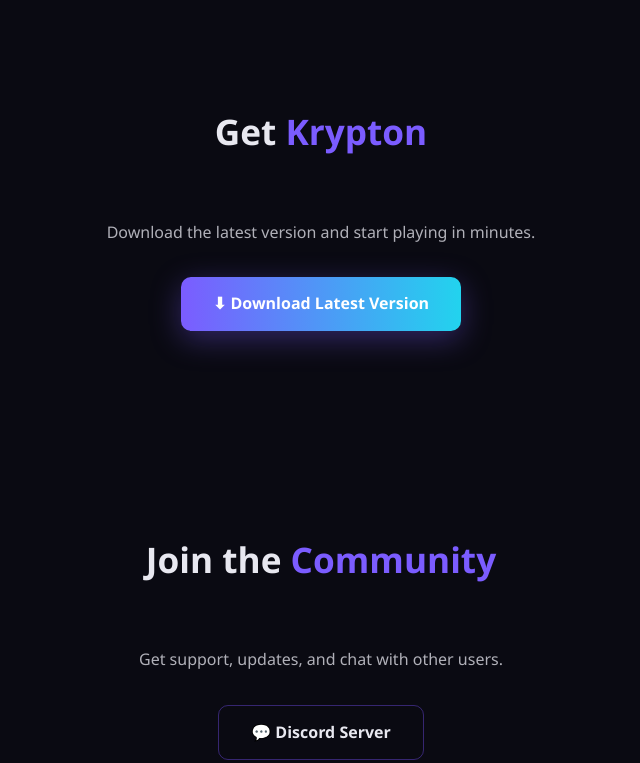
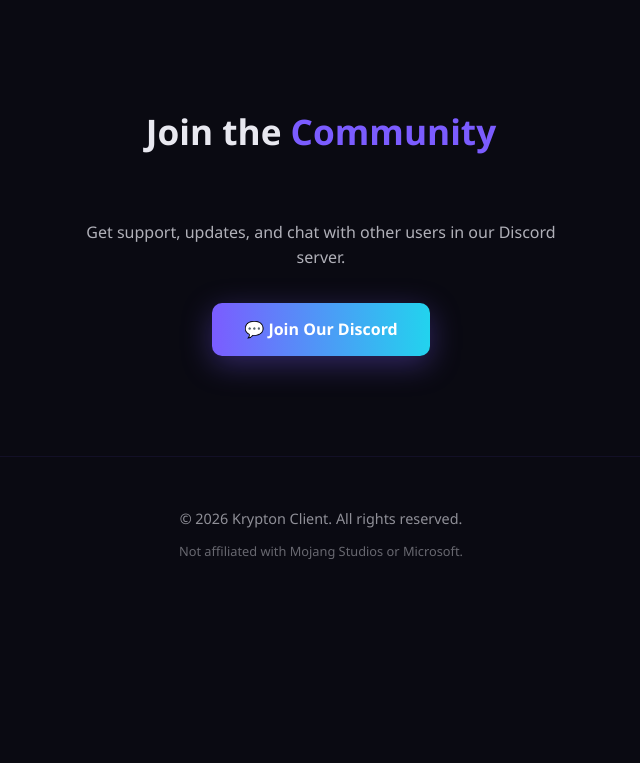
Before and after one commit to a33bd/Krypton-Client, a plain HTML site: page indx.html in a window 1280 px wide. Shown: the part 1582-2345 px from the top of the page, without its empty margins (319-959 px from the left). After the commit the page ends 2193 px from the top, so only its background shows below. Drawn offline with Linux system fonts and the light colour scheme.

Commit message:
Refactor HTML structure and update links
Removed download section and updated Discord links.

```diff
--- a/indx.html
+++ b/indx.html
@@ -16,7 +16,6 @@
   }
   a { color: inherit; text-decoration: none; }
 
-  /* Nav */
   nav {
     position: fixed; top: 0; width: 100%;
     padding: 18px 8%;
@@ -35,7 +34,6 @@
   nav ul a { font-size: 0.95rem; opacity: 0.8; transition: 0.2s; }
   nav ul a:hover { opacity: 1; color: #7b5cff; }
 
-  /* Hero */
   .hero {
     min-height: 100vh;
     display: flex; flex-direction: column; justify-content: center; align-items: center;
@@ -71,7 +69,6 @@
   }
   .btn-outline:hover { background: rgba(123,92,255,0.1); border-color: #7b5cff; }
 
-  /* Features */
   section { padding: 100px 8%; }
   .section-title {
     text-align: center; font-size: 2.2rem; font-weight: 700; margin-bottom: 60px;
@@ -97,7 +94,6 @@
   .card h3 { font-size: 1.2rem; margin-bottom: 10px; }
   .card p { font-size: 0.95rem; opacity: 0.7; }
 
-  /* Footer */
   footer {
     padding: 50px 8%; text-align: center;
     border-top: 1px solid rgba(120,80,255,0.15);
@@ -112,7 +108,6 @@
   <div class="logo">KRYPTON</div>
   <ul>
     <li><a href="#features">Features</a></li>
-    <li><a href="#download">Download</a></li>
     <li><a href="#discord">Discord</a></li>
   </ul>
 </nav>
@@ -121,8 +116,7 @@
   <h1>Krypton Client<br><span>Built Different.</span></h1>
   <p>A lightweight, high-performance Minecraft client engineered for competitive play. Faster, smoother, and packed with the features you actually need.</p>
   <div class="buttons">
-    <a href="#download" class="btn btn-primary">⬇ Download Now</a>
-    <a href="#discord" class="btn btn-outline">Join Discord</a>
+    <a href="https://discord.gg/YWX22ZKqYY" target="_blank" rel="noopener" class="btn btn-primary">💬 Join Discord</a>
   </div>
 </section>
 
@@ -152,24 +146,16 @@
   </div>
 </section>
 
-<section id="download" style="text-align:center;">
-  <h2 class="section-title">Get <span>Krypton</span></h2>
-  <p style="opacity:0.75; max-width:500px; margin:0 auto 32px;">
-    Download the latest version and start playing in minutes.
-  </p>
-  <a href="#" class="btn btn-primary">⬇ Download Latest Version</a>
-</section>
-
 <section id="discord" style="text-align:center;">
   <h2 class="section-title">Join the <span>Community</span></h2>
   <p style="opacity:0.75; max-width:500px; margin:0 auto 32px;">
-    Get support, updates, and chat with other users.
+    Get support, updates, and chat with other users in our Discord server.
   </p>
-  <a href="#" class="btn btn-outline">💬 Discord Server</a>
+  <a href="https://discord.gg/YWX22ZKqYY" target="_blank" rel="noopener" class="btn btn-primary">💬 Join Our Discord</a>
 </section>
 
 <footer>
-  © 2025 Krypton Client. All rights reserved.
+  © 2026 Krypton Client. All rights reserved.
   <div class="disclaimer">Not affiliated with Mojang Studios or Microsoft.</div>
 </footer>
 
```
